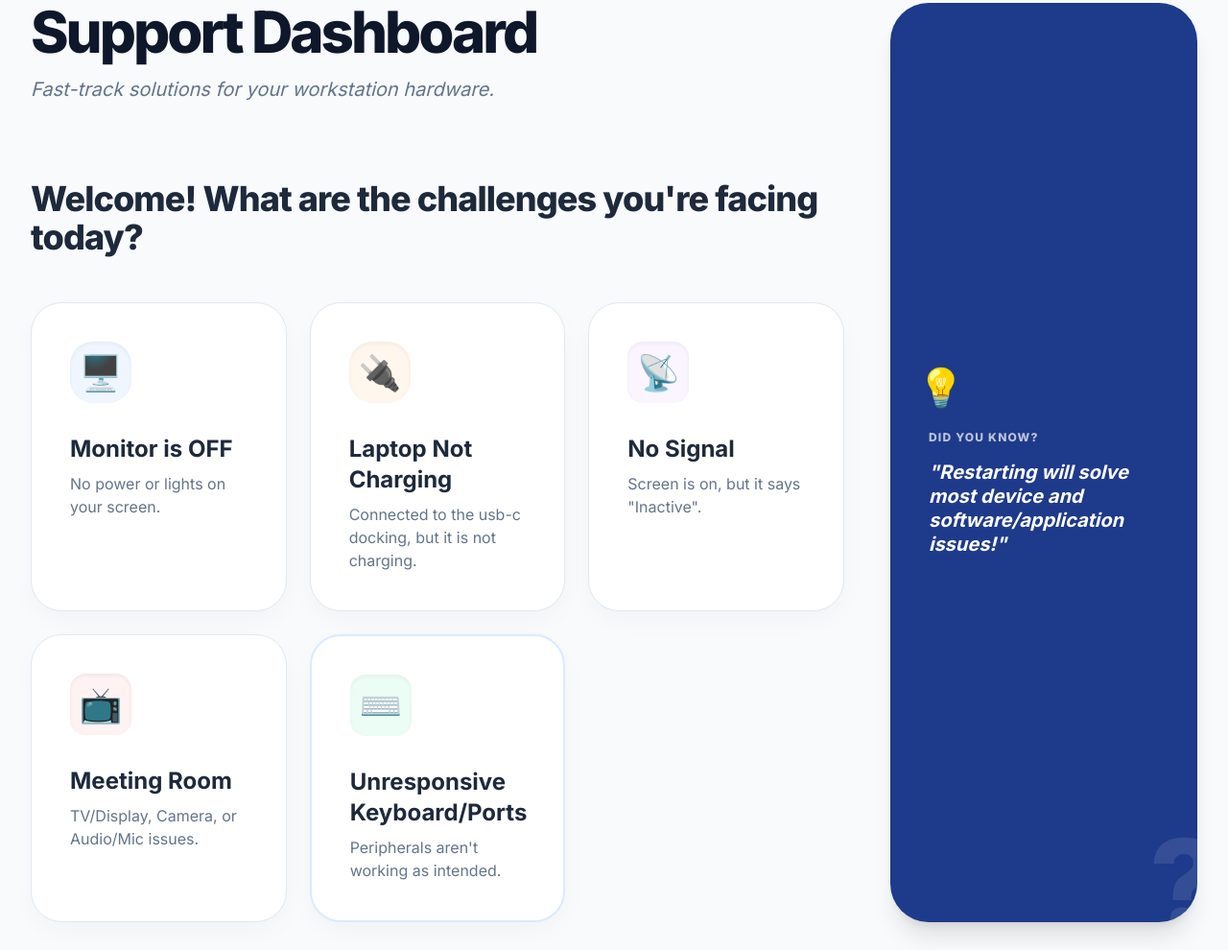
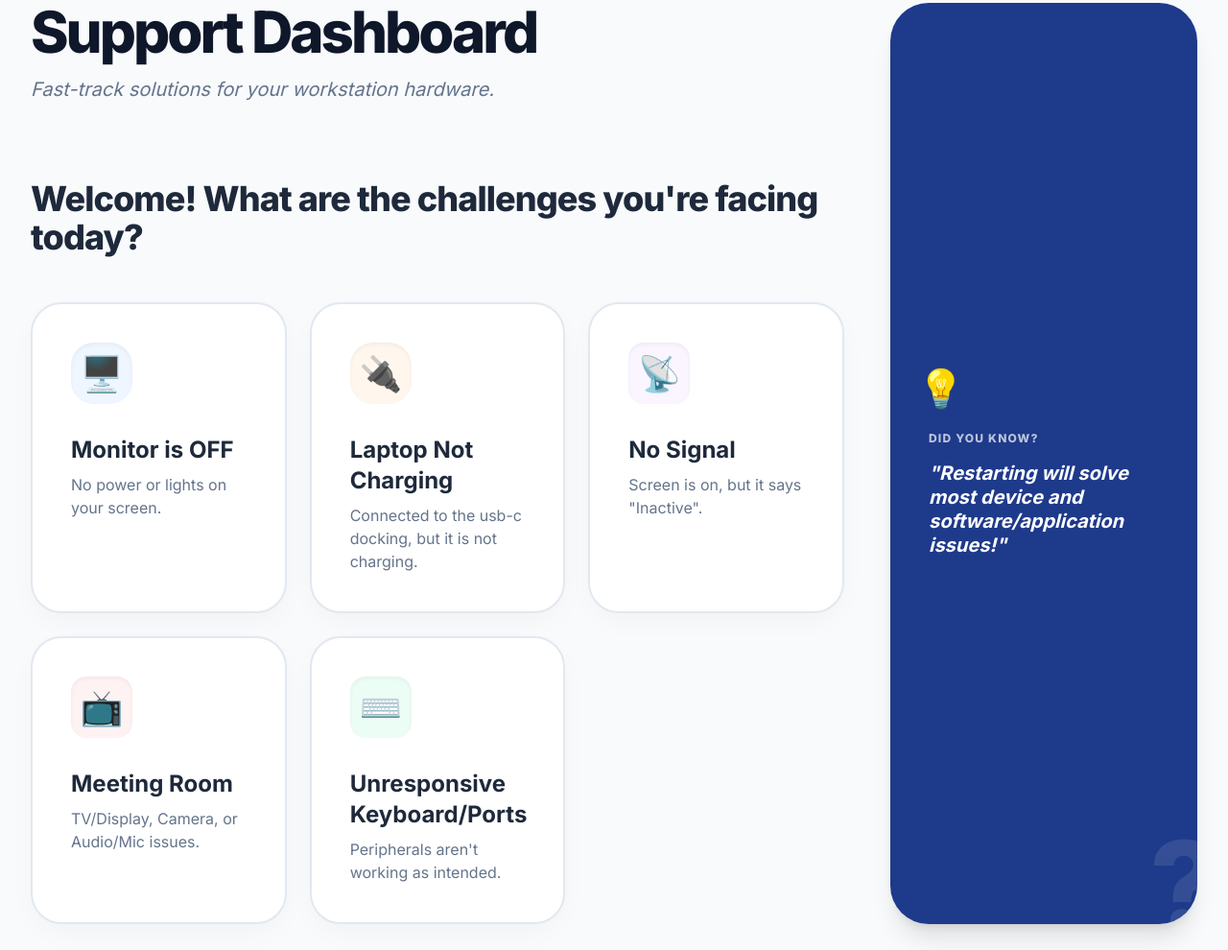
Before and after one commit to 13Vishnuu/Project-V, a plain HTML site: page index.html in a window 1280 px wide. Shown: the part 124-1114 px from the top of the page at 96% size. Drawn offline with nearby package versions, Linux system fonts and the light colour scheme.

Commit message:
Update index.html

```diff
--- a/index.html
+++ b/index.html
@@ -60,27 +60,27 @@
                         <h3 class="text-slate-10000 text-4xl font-extrabold tracking-tight fade-in">Welcome! What are the challenges you're facing today?</h3>
                     </div>
                     <div class="grid grid-cols-1 md:grid-cols-2 lg:grid-cols-3 gap-6">
-                        <button onclick="showStep('monitor-led-check', 'step-start', 'bg-troubleshoot')" class="nav-btn flex flex-col p-10 glass-card text-left group">
+                        <button onclick="showStep('monitor-led-check', 'step-start', 'bg-troubleshoot')" class="nav-btn flex flex-col p-10 glass-card text-left group border-2 border-black-100">
                             <div class="w-16 h-16 bg-blue-50 rounded-3xl flex items-center justify-center text-4xl mb-8 shadow-inner group-hover:scale-110 transition-transform">🖥️</div>
                             <h3 class="font-bold text-2xl text-slate-800 mb-2">Monitor is OFF</h3>
                             <p class="text-slate-500">No power or lights on your screen.</p>
                         </button>
-                        <button onclick="showStep('laptop-charging', 'step-start', 'bg-troubleshoot')" class="nav-btn flex flex-col p-10 glass-card text-left group">
+                        <button onclick="showStep('laptop-charging', 'step-start', 'bg-troubleshoot')" class="nav-btn flex flex-col p-10 glass-card text-left group border-2 border-black-100">
                             <div class="w-16 h-16 bg-orange-50 rounded-3xl flex items-center justify-center text-4xl mb-8 shadow-inner group-hover:scale-110 transition-transform">🔌</div>
                             <h3 class="font-bold text-2xl text-slate-800 mb-2">Laptop Not Charging</h3>
                             <p class="text-slate-500">Connected to the usb-c docking, but it is not charging.</p>
                         </button>
-                        <button onclick="showStep('no-display', 'step-start', 'bg-troubleshoot')" class="nav-btn flex flex-col p-10 glass-card text-left group">
+                        <button onclick="showStep('no-display', 'step-start', 'bg-troubleshoot')" class="nav-btn flex flex-col p-10 glass-card text-left group border-2 border-black-100">
                             <div class="w-16 h-16 bg-purple-50 rounded-2xl flex items-center justify-center text-4xl mb-8 shadow-inner group-hover:scale-110 transition-transform">📡</div>
                             <h3 class="font-bold text-2xl text-slate-800 mb-2">No Signal</h3>
                             <p class="text-slate-500">Screen is on, but it says "Inactive".</p>
                         </button>
-                        <button onclick="showStep('meeting-room', 'step-start', 'bg-troubleshoot')" class="nav-btn flex flex-col p-10 glass-card text-left group">
+                        <button onclick="showStep('meeting-room', 'step-start', 'bg-troubleshoot')" class="nav-btn flex flex-col p-10 glass-card text-left group border-2 border-black-100">
                             <div class="w-16 h-16 bg-red-50 rounded-2xl flex items-center justify-center text-4xl mb-8 shadow-inner group-hover:scale-110 transition-transform">📺</div>
                             <h3 class="font-bold text-2xl text-slate-800 mb-2">Meeting Room</h3>
                             <p class="text-slate-500">TV/Display, Camera, or Audio/Mic issues.</p>
                         </button>
-                        <button onclick="showStep('keyboard-reset', 'step-start', 'bg-troubleshoot')" class="nav-btn flex flex-col p-10 glass-card text-left group border-2 border-blue-100">
+                        <button onclick="showStep('keyboard-reset', 'step-start', 'bg-troubleshoot')" class="nav-btn flex flex-col p-10 glass-card text-left group border-2 border-black-100">
                             <div class="w-16 h-16 bg-emerald-50 rounded-2xl flex items-center justify-center text-4xl mb-8 shadow-inner group-hover:scale-110 transition-transform">⌨️</div>
                             <h3 class="font-bold text-2xl text-slate-800 mb-2">Unresponsive Keyboard/Ports</h3>
                             <p class="text-slate-500">Peripherals aren't working as intended.</p>
```
